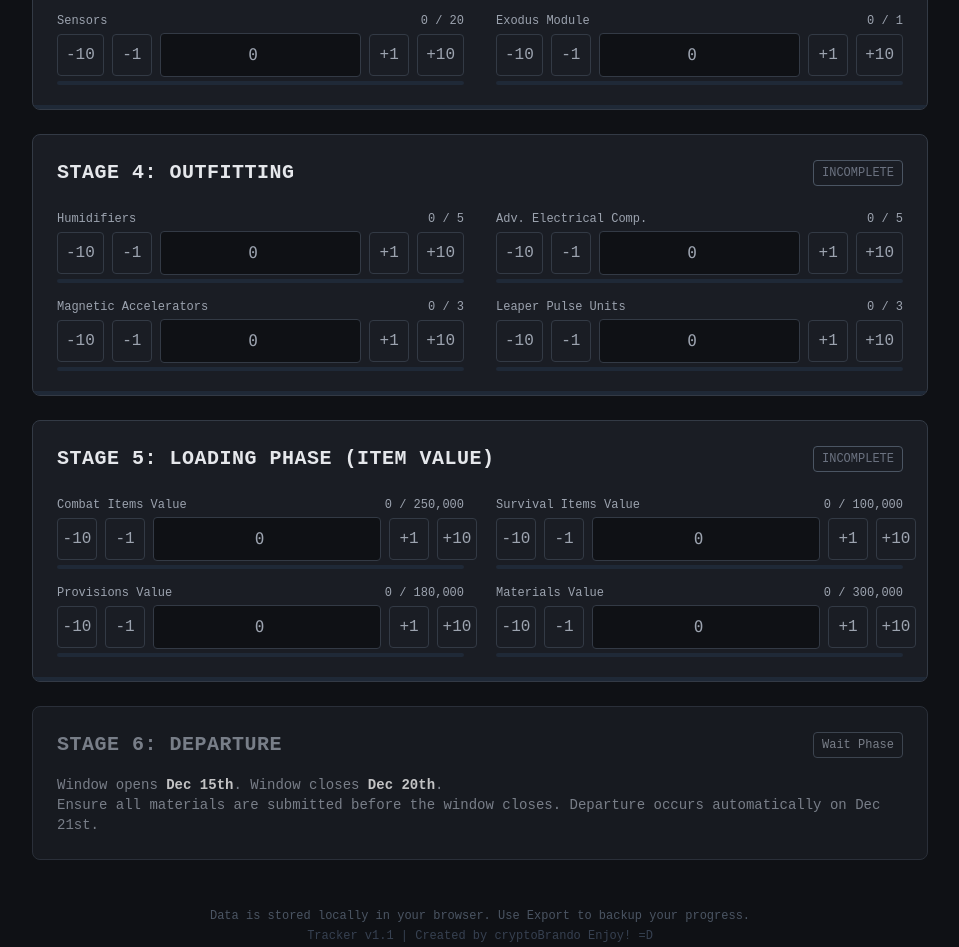
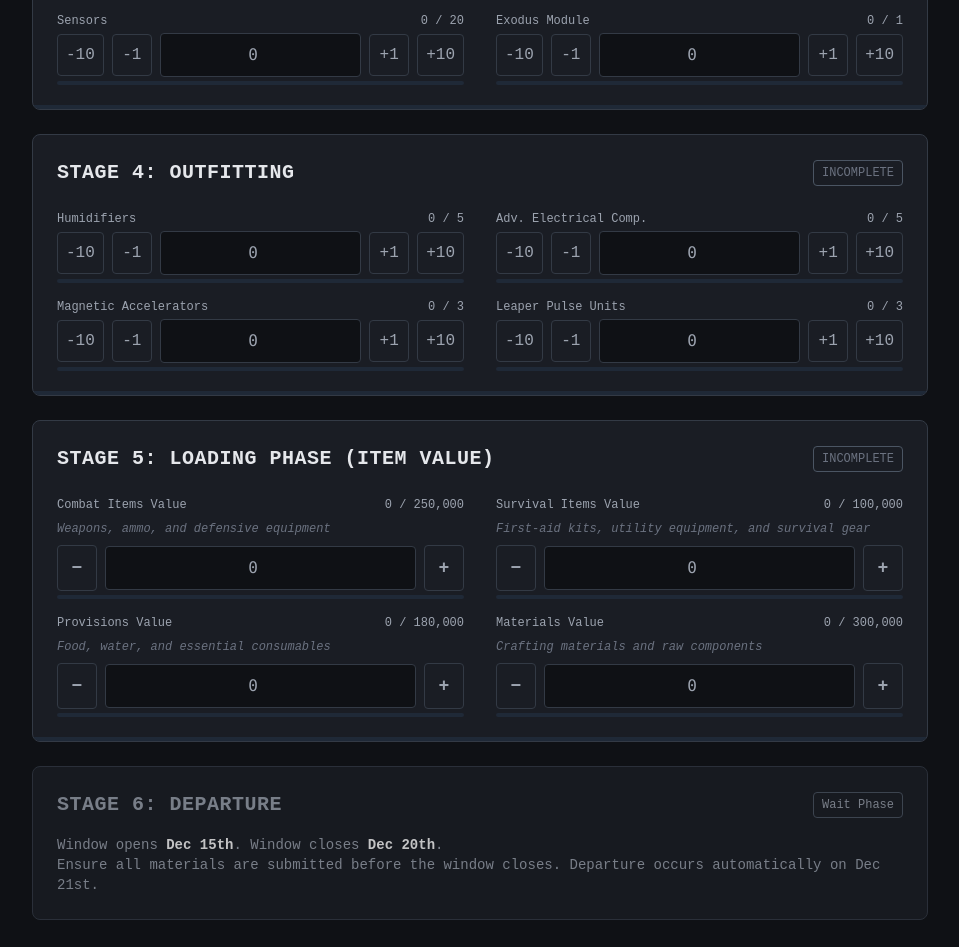
Before and after one commit to cryptoBrando/expeditionTracker, a plain HTML site: page expeditionTracker.html in a window 1280 px wide. Shown: the part 1729-2676 px from the top of the page, without its empty margins (160-1119 px from the left). Drawn offline with nearby package versions, Linux system fonts and the light colour scheme.

Commit message:
Add Stage 5 descriptions and custom increment/decrement for large values

```diff
--- a/expeditionTracker.html
+++ b/expeditionTracker.html
@@ -320,10 +320,10 @@
                 title: "Stage 5: Loading Phase (Item Value)",
                 isCurrency: true,
                 items: [
-                    { id: "s5_combat", name: "Combat Items Value", req: 250000 },
-                    { id: "s5_survival", name: "Survival Items Value", req: 100000 },
-                    { id: "s5_provisions", name: "Provisions Value", req: 180000 },
-                    { id: "s5_materials", name: "Materials Value", req: 300000 }
+                    { id: "s5_combat", name: "Combat Items Value", req: 250000, description: "Weapons, ammo, and defensive equipment" },
+                    { id: "s5_survival", name: "Survival Items Value", req: 100000, description: "First-aid kits, utility equipment, and survival gear" },
+                    { id: "s5_provisions", name: "Provisions Value", req: 180000, description: "Food, water, and essential consumables" },
+                    { id: "s5_materials", name: "Materials Value", req: 300000, description: "Crafting materials and raw components" }
                 ]
             }
         ];
@@ -404,6 +404,20 @@
                     const isCurrency = stage.isCurrency ? ' (Value)' : '';
                     const maxAttr = stage.isCurrency ? '' : `max="${item.req}"`;
 
+                    // Different button layout for currency items (Stage 5)
+                    const isStage5 = stage.isCurrency;
+                    const decrementBtn = isStage5
+                        ? `<button class="increment-btn rounded text-lg font-bold" onclick="adjustValuePrompt('${item.id}', 'subtract')" aria-label="Subtract amount">−</button>`
+                        : `<button class="increment-btn rounded" onclick="adjustValue('${item.id}', -10)" aria-label="Decrease by 10">-10</button>
+                           <button class="increment-btn rounded" onclick="adjustValue('${item.id}', -1)" aria-label="Decrease by 1">-1</button>`;
+
+                    const incrementBtn = isStage5
+                        ? `<button class="increment-btn rounded text-lg font-bold" onclick="adjustValuePrompt('${item.id}', 'add')" aria-label="Add amount">+</button>`
+                        : `<button class="increment-btn rounded" onclick="adjustValue('${item.id}', 1)" aria-label="Increase by 1">+1</button>
+                           <button class="increment-btn rounded" onclick="adjustValue('${item.id}', 10)" aria-label="Increase by 10">+10</button>`;
+
+                    const description = item.description ? `<div class="text-xs text-gray-500 italic mt-1">${item.description}</div>` : '';
+
                     html += `
                         <div class="flex flex-col">
                             <div class="flex justify-between text-xs text-gray-400 mb-1">
@@ -413,9 +427,9 @@
                                 </span>
                                 <span id="text-${item.id}">0 / ${item.req.toLocaleString()}</span>
                             </div>
-                            <div class="flex items-center space-x-2">
-                                <button class="increment-btn rounded" onclick="adjustValue('${item.id}', -10)" aria-label="Decrease by 10">-10</button>
-                                <button class="increment-btn rounded" onclick="adjustValue('${item.id}', -1)" aria-label="Decrease by 1">-1</button>
+                            ${description}
+                            <div class="flex items-center space-x-2 ${description ? 'mt-2' : ''}">
+                                ${decrementBtn}
                                 <input
                                     type="number"
                                     id="${item.id}"
@@ -428,8 +442,7 @@
                                     oninput="handleInput(this)"
                                     aria-label="${item.name} quantity"
                                 >
-                                <button class="increment-btn rounded" onclick="adjustValue('${item.id}', 1)" aria-label="Increase by 1">+1</button>
-                                <button class="increment-btn rounded" onclick="adjustValue('${item.id}', 10)" aria-label="Increase by 10">+10</button>
+                                ${incrementBtn}
                             </div>
                             <!-- Mini Progress Bar for item -->
                             <div class="w-full h-1 bg-gray-800 mt-1 rounded-full overflow-hidden">
@@ -465,6 +478,30 @@
             if (maxAttr) {
                 newVal = Math.min(newVal, parseInt(maxAttr)); // Respect max if it exists
             }
+
+            input.value = newVal;
+            handleInput(input);
+        }
+
+        function adjustValuePrompt(itemId, operation) {
+            const input = document.getElementById(itemId);
+            const currentVal = parseInt(input.value) || 0;
+
+            const promptMessage = operation === 'add' ? 'Add how much?' : 'Subtract how much?';
+            const userInput = prompt(promptMessage);
+
+            if (userInput === null) return; // User cancelled
+
+            const amount = parseInt(userInput);
+
+            if (isNaN(amount) || amount < 0) {
+                alert('Please enter a valid positive number.');
+                return;
+            }
+
+            const delta = operation === 'add' ? amount : -amount;
+            let newVal = currentVal + delta;
+            newVal = Math.max(0, newVal); // Don't go below 0
 
             input.value = newVal;
             handleInput(input);
```
Also changed, not shown: index.html (+46 -9 lines).
